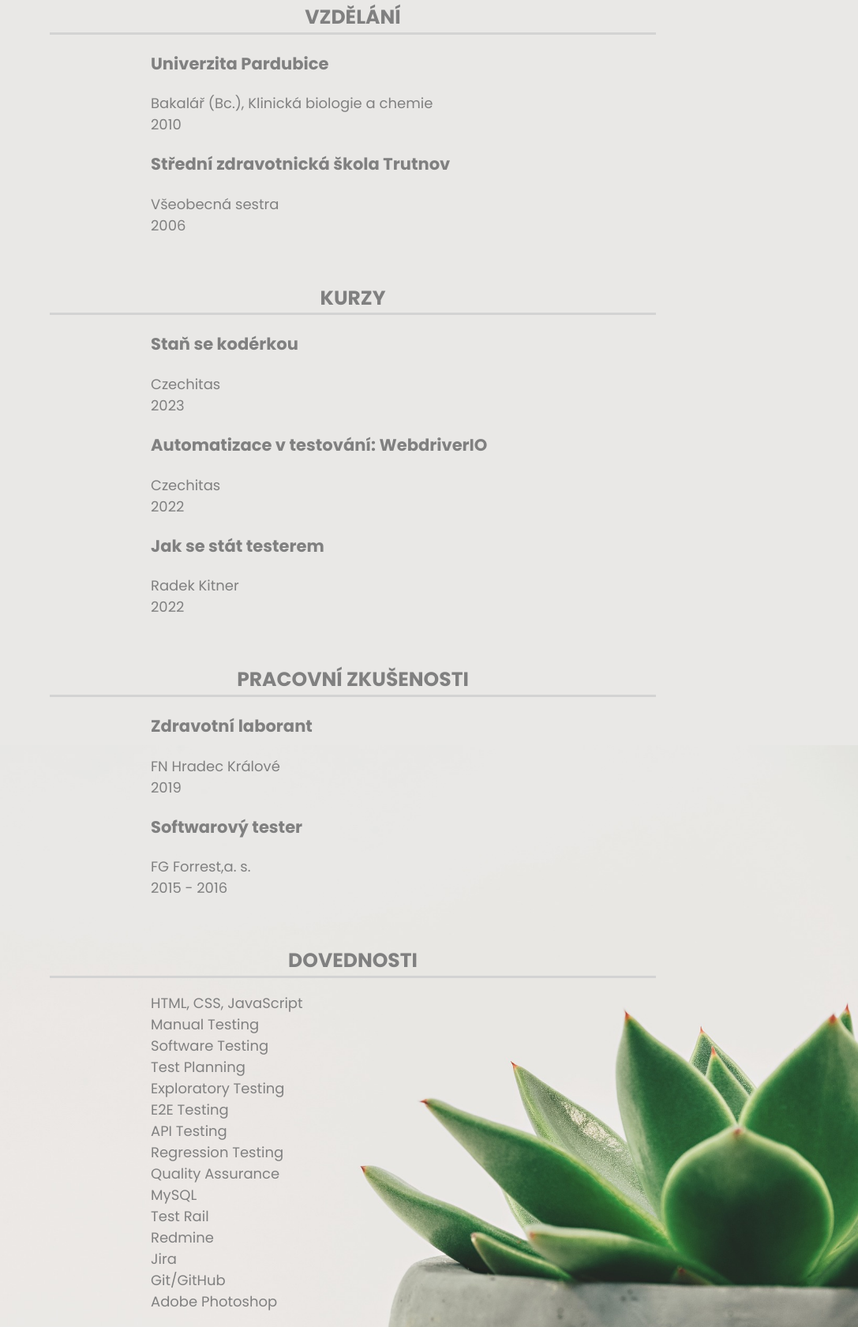
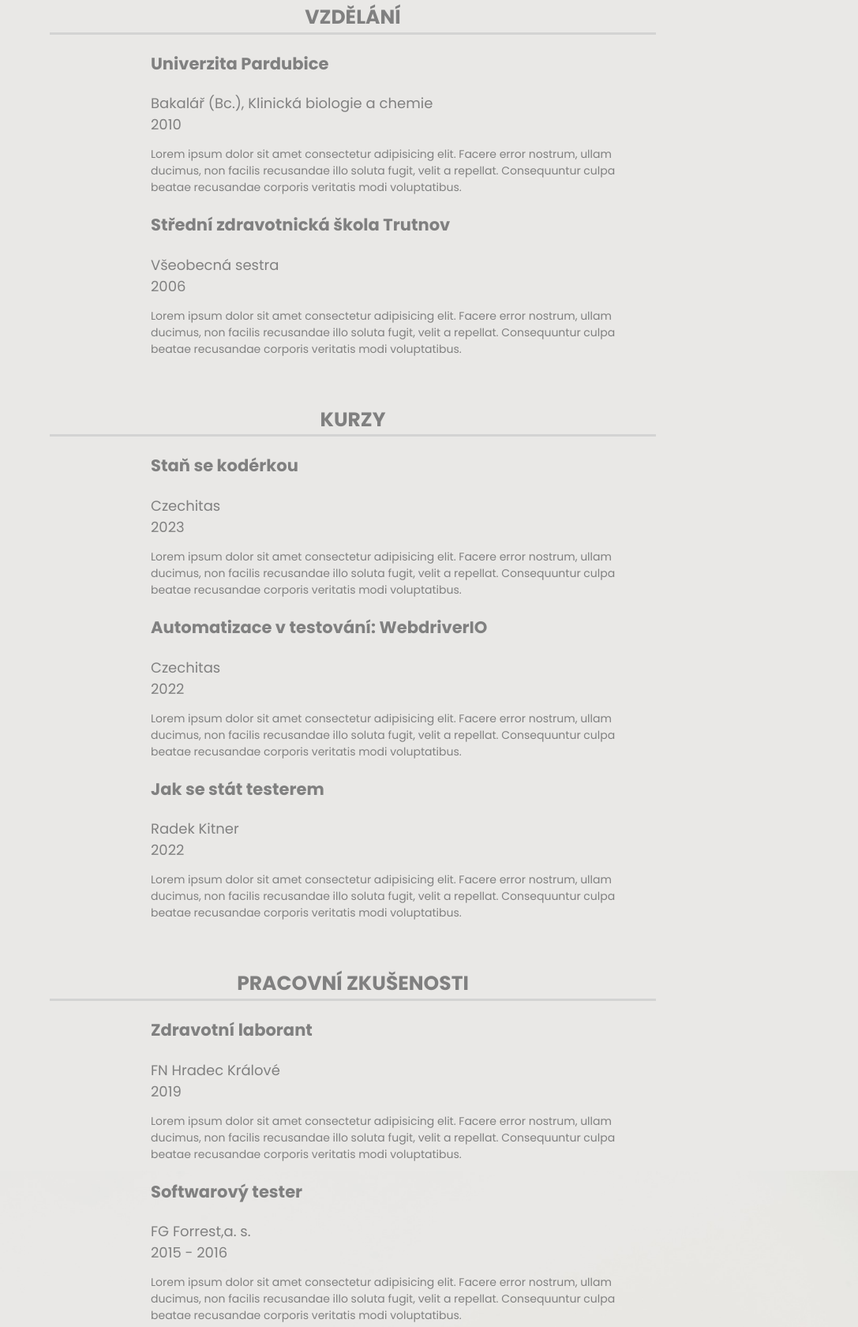
Before and after one commit to icirova/prvni-du-resume, a plain HTML site: page index.html in a window 1280 px wide. Shown: the part 948-2629 px from the top of the page at 79% size, without its empty margins (193-1280 px from the left). Drawn offline with Linux system fonts and the light colour scheme.

Commit message:
Přidány doplňující informace k sekcím

```diff
--- a/index.html
+++ b/index.html
@@ -10,10 +10,10 @@
 
   <body>
     <header>
-      <h1>Iveta Círová </h1>
+      <h1>Iveta Círová</h1>
       <p class="job">Web Developer</p>
       <div class="foto">
-        <img src="profilove-foto-ctverec.jpeg" alt="profilové foto">
+        <img src="profilove-foto-ctverec.jpeg" alt="profilové foto" />
       </div>
     </header>
 
@@ -21,80 +21,120 @@
     <section class="contact">
       <table>
         <tr>
-          <th><img src="ikony/phone-svgrepo-com.png" alt="tel"></th>
+          <th><img src="ikony/phone-svgrepo-com.png" alt="tel" /></th>
           <td>xxx xxx xxx</td>
         </tr>
 
         <tr>
-          <th> <img src="ikony/letter-svgrepo-com.png" alt=""></th>
+          <th><img src="ikony/letter-svgrepo-com.png" alt="" /></th>
           <td>jmeno@domena.cz</td>
         </tr>
 
         <tr>
-          <th class="adress"> <img src="ikony/location-svgrepo-com.png" alt=""></th>
-          <td>Ulice <br> Město <br> PSČ</td>
-
+          <th class="adress">
+            <img src="ikony/location-svgrepo-com.png" alt="" />
+          </th>
+          <td>
+            Ulice <br />
+            Město <br />
+            PSČ
+          </td>
         </tr>
       </table>
     </section>
 
     <h2>Vzdělání</h2>
     <section class="education">
-
       <div>
         <h3>Univerzita Pardubice</h3>
         <div>Bakalář (Bc.), Klinická biologie a chemie</div>
         <div>2010</div>
+        <p class="info">
+          Lorem ipsum dolor sit amet consectetur adipisicing elit. Facere error
+          nostrum, ullam ducimus, non facilis recusandae illo soluta fugit,
+          velit a repellat. Consequuntur culpa beatae recusandae corporis
+          veritatis modi voluptatibus.
+        </p>
       </div>
 
       <div>
         <h3>Střední zdravotnická škola Trutnov</h3>
         <div>Všeobecná sestra</div>
         <div>2006</div>
+        <p class="info">
+          Lorem ipsum dolor sit amet consectetur adipisicing elit. Facere error
+          nostrum, ullam ducimus, non facilis recusandae illo soluta fugit,
+          velit a repellat. Consequuntur culpa beatae recusandae corporis
+          veritatis modi voluptatibus.
+        </p>
       </div>
-
     </section>
     <h2>Kurzy</h2>
     <section class="courses">
-
       <div>
         <h3>Staň se kodérkou</h3>
         <div>Czechitas</div>
         <div>2023</div>
+        <p class="info">
+          Lorem ipsum dolor sit amet consectetur adipisicing elit. Facere error
+          nostrum, ullam ducimus, non facilis recusandae illo soluta fugit,
+          velit a repellat. Consequuntur culpa beatae recusandae corporis
+          veritatis modi voluptatibus.
+        </p>
       </div>
 
       <div>
         <h3>Automatizace v testování: WebdriverIO</h3>
         <div>Czechitas</div>
         <div>2022</div>
+        <p class="info">
+          Lorem ipsum dolor sit amet consectetur adipisicing elit. Facere error
+          nostrum, ullam ducimus, non facilis recusandae illo soluta fugit,
+          velit a repellat. Consequuntur culpa beatae recusandae corporis
+          veritatis modi voluptatibus.
+        </p>
       </div>
 
       <div>
         <h3>Jak se stát testerem</h3>
         <div>Radek Kitner</div>
         <div>2022</div>
+        <p class="info">
+          Lorem ipsum dolor sit amet consectetur adipisicing elit. Facere error
+          nostrum, ullam ducimus, non facilis recusandae illo soluta fugit,
+          velit a repellat. Consequuntur culpa beatae recusandae corporis
+          veritatis modi voluptatibus.
+        </p>
       </div>
-
     </section>
     <h2>Pracovní zkušenosti</h2>
     <section class="work-experience">
-
       <div>
         <h3>Zdravotní laborant</h3>
         <div>FN Hradec Králové</div>
         <div>2019</div>
+        <p class="info">
+          Lorem ipsum dolor sit amet consectetur adipisicing elit. Facere error
+          nostrum, ullam ducimus, non facilis recusandae illo soluta fugit,
+          velit a repellat. Consequuntur culpa beatae recusandae corporis
+          veritatis modi voluptatibus.
+        </p>
       </div>
 
       <div>
         <h3>Softwarový tester</h3>
         <div>FG Forrest,a. s.</div>
         <div>2015 - 2016</div>
+        <p class="info">
+          Lorem ipsum dolor sit amet consectetur adipisicing elit. Facere error
+          nostrum, ullam ducimus, non facilis recusandae illo soluta fugit,
+          velit a repellat. Consequuntur culpa beatae recusandae corporis
+          veritatis modi voluptatibus.
+        </p>
       </div>
-
     </section>
     <h2>Dovednosti</h2>
     <section class="skills">
-
       <ul>
         <li>HTML, CSS, JavaScript</li>
         <li>Manual Testing</li>
@@ -114,16 +154,10 @@
       </ul>
     </section>
 
-
-
     <footer>
-      <a href="#"><img src="ikony/linkedin-svgrepo-com.png" alt=""></a>
-      <a href="#"><img src="ikony/facebook-svgrepo-com.png" alt=""></a>
-      <a href="#"><img src="ikony/twitter-svgrepo-com.png" alt=""></a>
-
-
-
+      <a href="#"><img src="ikony/linkedin-svgrepo-com.png" alt="" /></a>
+      <a href="#"><img src="ikony/facebook-svgrepo-com.png" alt="" /></a>
+      <a href="#"><img src="ikony/twitter-svgrepo-com.png" alt="" /></a>
     </footer>
   </body>
-
 </html>
--- a/style.css
+++ b/style.css
@@ -97,3 +97,7 @@ ul {
    list-style-type: none;
    padding-left: 0;
 }
+
+.info {
+    font-size: 14px;
+}
```
Lines whose indentation alone changed are shown as unchanged.
